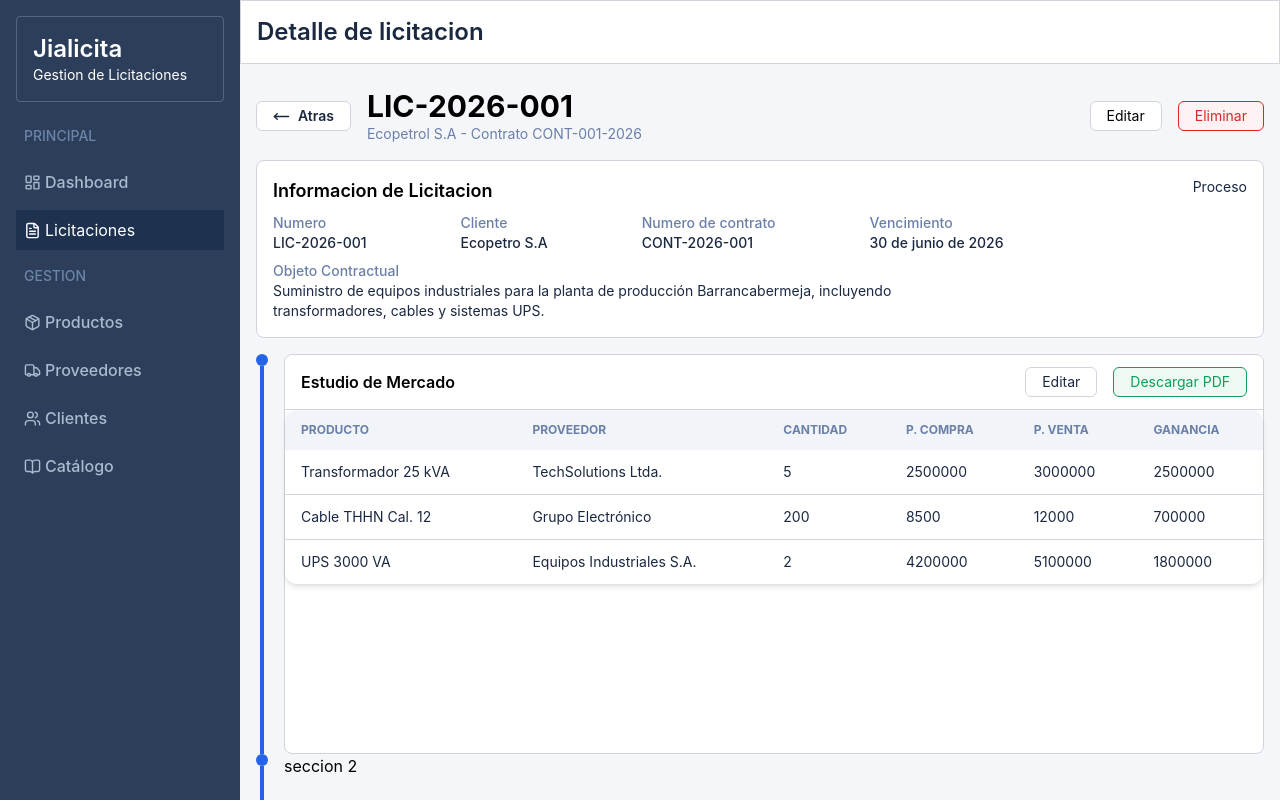
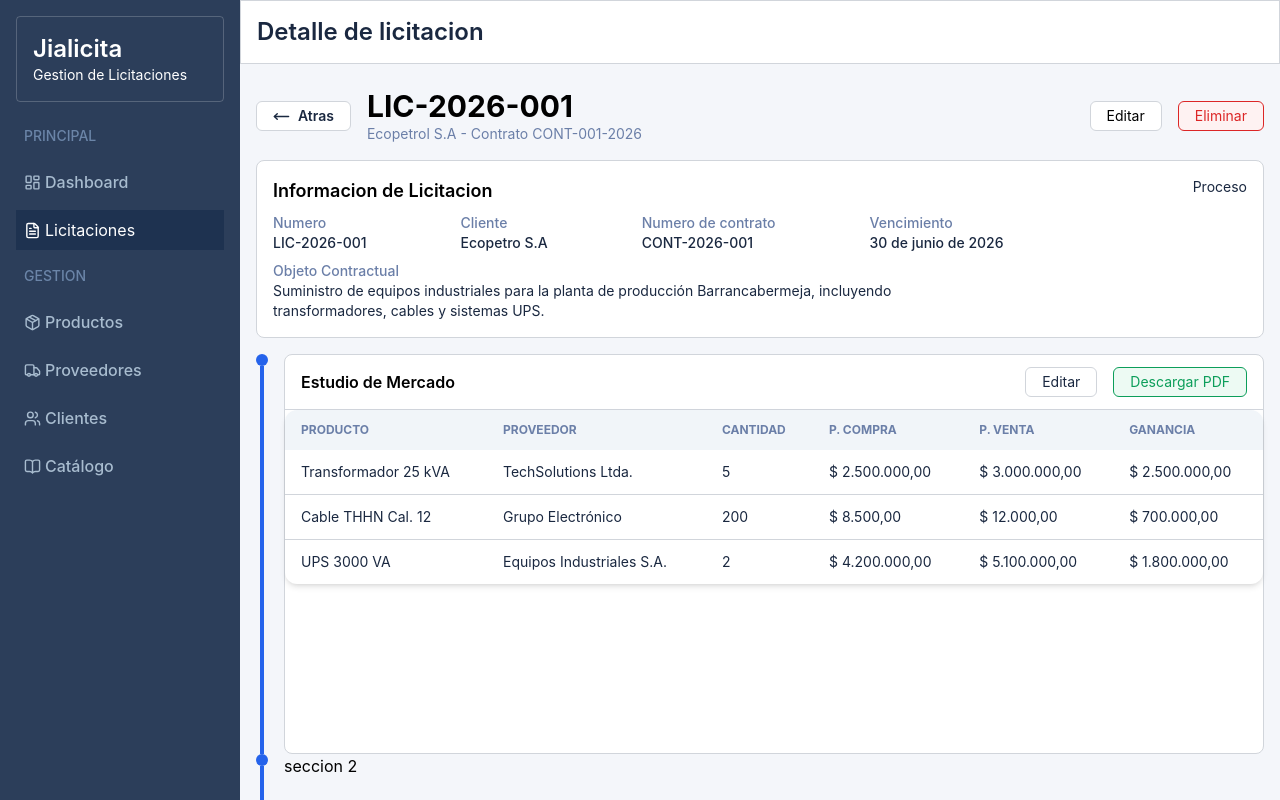
Before and after one commit to codepuet02/Tender-Management-frontEnd, a React (Vite) app: page /tenders/1 in a window 1280 px wide. Shown: the top 800 px of the page. Built offline with nearby package versions, Linux system fonts and the light colour scheme.

Commit message:
feat: aplicar formato de moneda en tabla con columnas tipadas

```diff
--- a/src/components/Table.jsx
+++ b/src/components/Table.jsx
@@ -1,3 +1,5 @@
+import formattersCop from "../utils/formattersCop";
+
 // Componente de tabla reutilizable para mostrar licitaciones
 // Props:
 //   tenders: array de licitaciones a mostrar
@@ -53,8 +55,6 @@ function Table({
         {/* Filas de licitaciones */}
         <tbody className="divide-y divide-border-base text-title ">
           {tenders.map((row) => {
-            // Busca el estilo de color según el estado de la fila
-
             return (
               <tr
                 key={row.codigo}
@@ -75,6 +75,8 @@ function Table({
                         >
                           {row[c.key]}
                         </span>
+                      ) : c.hasOwnProperty("type") ? (
+                        formattersCop(row[c.key])
                       ) : (
                         row[c.key]
                       )}
--- a/src/pages/TenderDetail.jsx
+++ b/src/pages/TenderDetail.jsx
@@ -11,9 +11,9 @@ function TenderDetail() {
     { header: "Producto", key: "producto" },
     { header: "Proveedor", key: "proveedor" },
     { header: "Cantidad", key: "cantidad" },
-    { header: "P. Compra", key: "precioCompra" },
-    { header: "P. Venta", key: "precioVenta" },
-    { header: "Ganancia", key: "ganancia" },
+    { header: "P. Compra", key: "precioCompra", type: "currency" },
+    { header: "P. Venta", key: "precioVenta", type: "currency" },
+    { header: "Ganancia", key: "ganancia", type: "currency" },
   ];
   const marketStudyItems = [
     {
```
